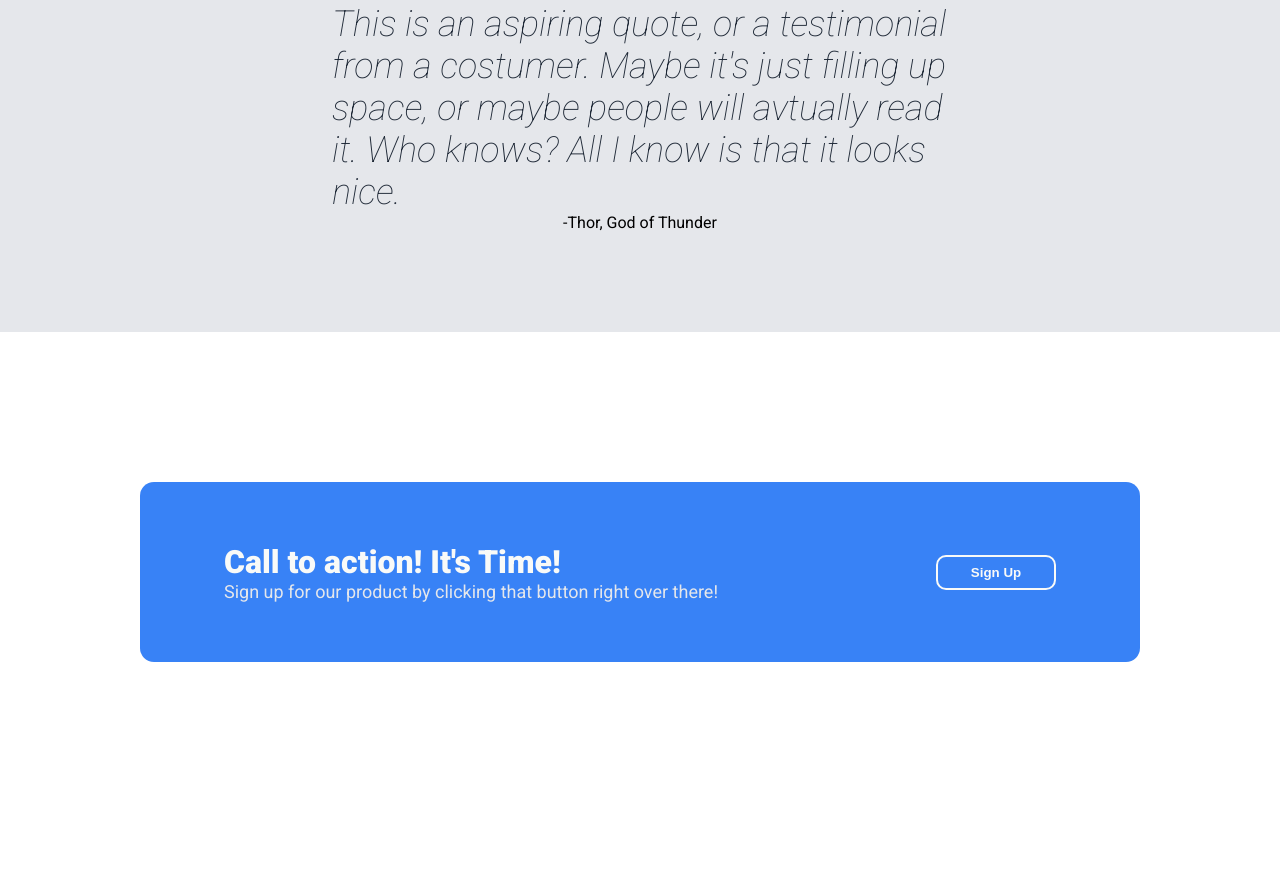
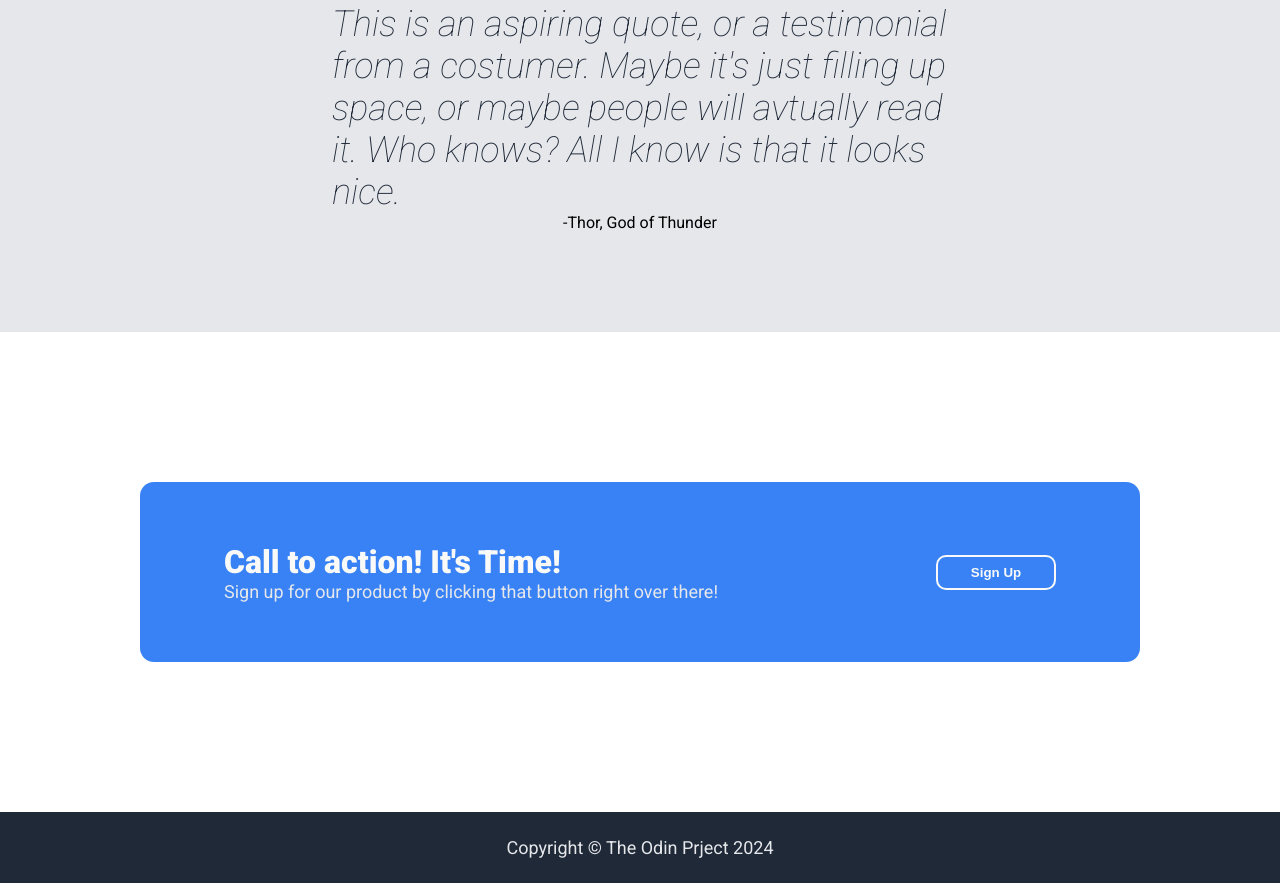
Before and after one commit to lucassj10/odin-landing-page, a plain HTML site: page index.html in a window 1280 px wide. Shown: the part 1078-1961 px from the top of the page. Before the commit the page ends 1890 px from the top, so only its background shows below. Drawn offline with Linux system fonts and the light colour scheme.

Commit message:
Create footer
Create footer section and add it's content

```diff
--- a/index.html
+++ b/index.html
@@ -50,7 +50,7 @@
         </div>
    </div>
    <div class="quote-section">
-    <div class="quotation">This is an aspiring quote, or a testimonial from a costumer. Maybe it's just filling up space, or maybe people will avtually read it. Who knows? All I know is that it looks nice.</div>
+        <div class="quotation">This is an aspiring quote, or a testimonial from a costumer. Maybe it's just filling up space, or maybe people will avtually read it. Who knows? All I know is that it looks nice.</div>
     <div class="author">-Thor, God of Thunder</div>
    </div>
    <div class="cta-fold">
@@ -64,6 +64,8 @@
             </div>
        </div>
    </div>
+   <div class="footer">
+    <p class="footer-text">Copyright &#169 The Odin Prject 2024</p>
    </div>
 </body>
 </html>
--- a/styles.css
+++ b/styles.css
@@ -197,3 +197,17 @@ p{
     font-weight: 800;
     padding: 8px 20px;
 }
+
+.footer{
+    background-color: #1F2937;
+    display: flex;
+    justify-content: center;
+    align-items: center;
+}
+
+.footer-text{
+    margin: 25px 0px;
+    font-size: 18px;
+    color: #e5e7eb;
+    text-align: center;
+}
```
